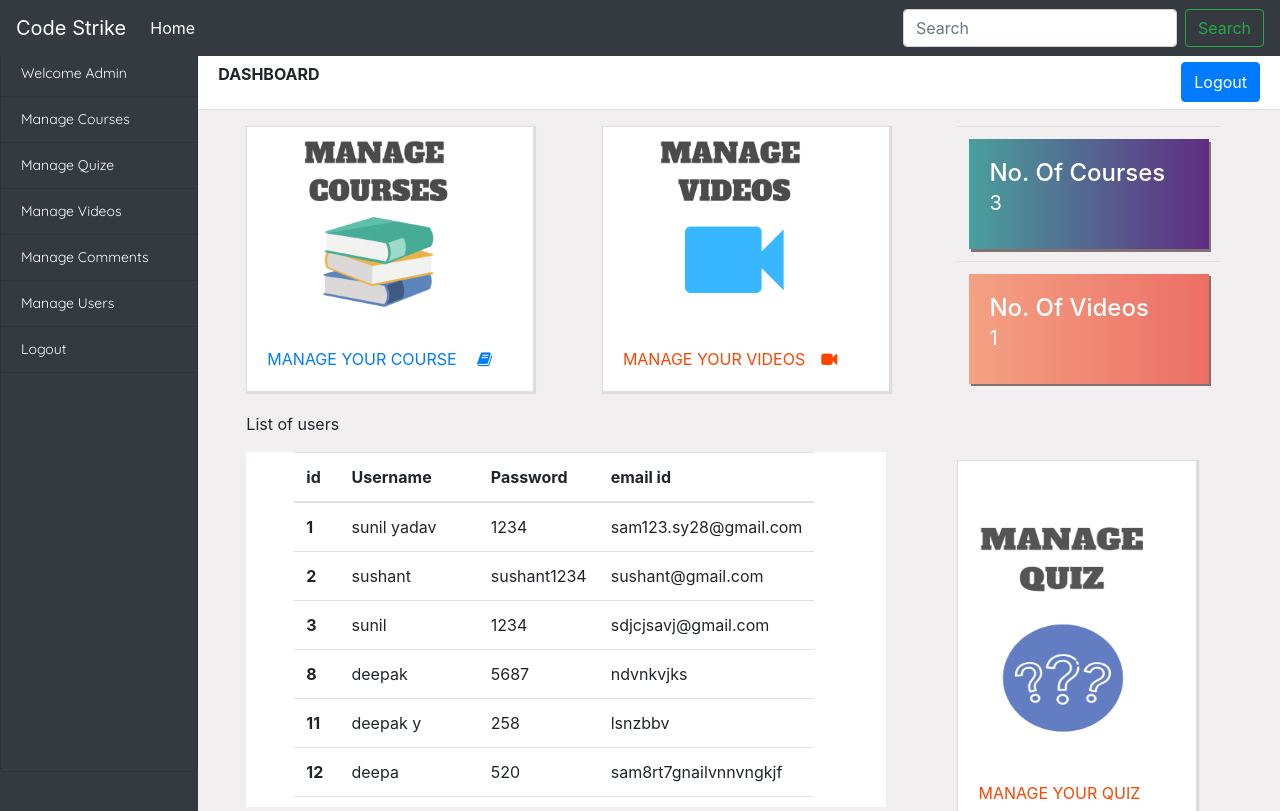
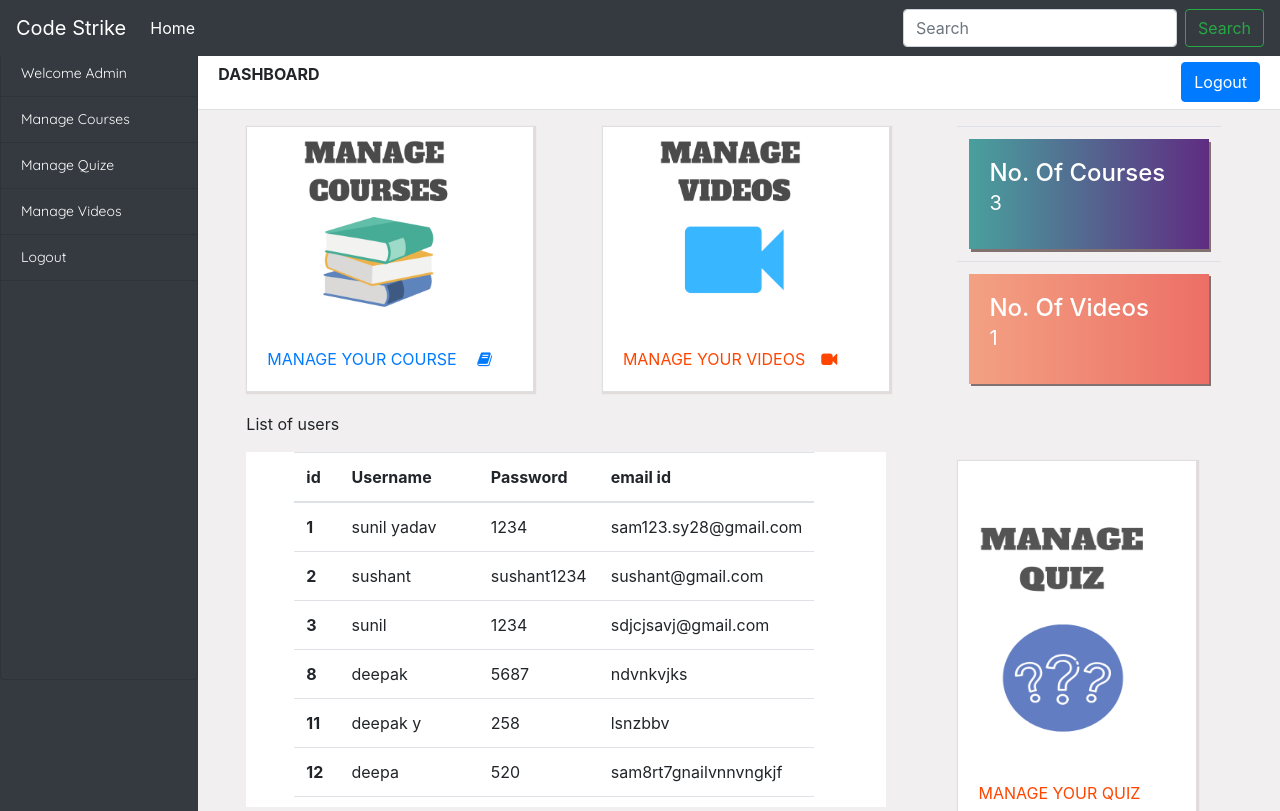
Before and after one commit to Deven3528/uniquedeveloper, a PHP site: page /MyResponsiveWebsiteDemo/admin/admin_main.php in a window 1280 px wide. Shown: the top 811 px of the page. Run offline with PHP 8.4, Linux system fonts and the light colour scheme; data comes from the database, SQL or seed files in the repository; some libraries are stand-ins or nearby versions.

Commit message:
changes in admin

```diff
--- a/admin/admin_main.php
+++ b/admin/admin_main.php
@@ -138,11 +138,11 @@
          <ul class="list-group text-white sidebar-list">
             <li class="list-group-item  bg-dark "><a href="">Welcome Admin</a></li>
             <li class="list-group-item bg-dark "><a href="manage_courses/manage_courses.php">Manage Courses</a></li>
-            <li class="list-group-item bg-dark"><a href="">Manage Quize</a></li>
-            <li class="list-group-item bg-dark"><a href="">Manage Videos</a></li>
-            <li class="list-group-item bg-dark"><a href="">Manage Comments</a></li>
-            <li class="list-group-item bg-dark"><a href="">Manage Users</a></li>
-            <li class="list-group-item bg-dark"><a href="">Logout</a></li>
+            <li class="list-group-item bg-dark"><a href="manage_quiz\manage_quiz.php">Manage Quize</a></li>
+            <li class="list-group-item bg-dark"><a href="manage_videos\manage_videos.php">Manage Videos</a></li>
+            <!-- <li class="list-group-item bg-dark"><a href="">Manage Comments</a></li> -->
+            <!-- <li class="list-group-item bg-dark"><a href="">Manage Users</a></li> -->
+            <li class="list-group-item bg-dark"><a href="../logout.php">Logout</a></li>
             <li class="list-group-item bg-dark" style="height: 400px;"></li>
           </ul>
         </div>
--- a/admin/manage_courses/manage_courses.php
+++ b/admin/manage_courses/manage_courses.php
@@ -128,7 +128,7 @@
  				<!-- navigation bar starts -->
 
   <nav class="navbar navbar-expand-lg navbar-light bg-dark fixed-top">
-  <a class="navbar-brand text-white" href="../admin_main.php">Unique Developer</a>
+  <a class="navbar-brand text-white" href="../admin_main.php">Code Strike</a>
   <button class="navbar-toggler" type="button" data-toggle="collapse" data-target="#navbarSupportedContent" aria-controls="navbarSupportedContent" aria-expanded="false" aria-label="Toggle navigation">
     <span class="navbar-toggler-icon"></span>
   </button>
@@ -136,7 +136,7 @@
   <div class="collapse navbar-collapse" id="navbarSupportedContent">
     <ul class="navbar-nav mr-auto ">
       <li class="nav-item active">
-        <a class="nav-link text-white" href="../admin_main.php">Home <span class="sr-only">(current)</span></a>
+        <!-- <a class="nav-link text-white" href="../admin_main.php">Home <span class="sr-only">(current)</span></a> -->
       </li>
 
     </ul>
```
